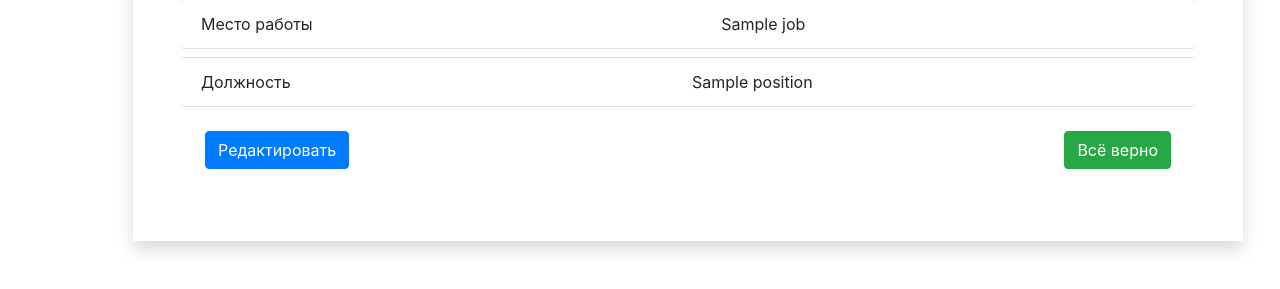
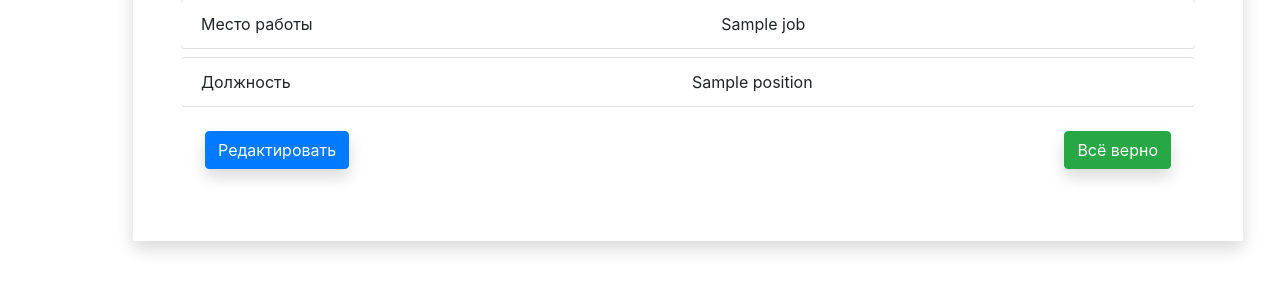
Before and after one commit to urfu-online/itoo-api, a Django app: template itoo_api/templates/profile_detail.html in a window 1280 px wide. Shown: the part 920-1209 px from the top of the page. Run offline with Django 3.2, Linux system fonts and the light colour scheme; the template is opened without the code that fills it: most values are stand-ins (such as "Sample title", 1, 10 or a date in 2020); some libraries are stand-ins or nearby versions.

Commit message:
anketa new #3

```diff
--- a/itoo_api/templates/profile_detail.html
+++ b/itoo_api/templates/profile_detail.html
@@ -63,11 +63,11 @@
         {% endfor %}
     </ul>
     <div class="d-flex row justify-content-between m-3 p-2">
-        <a class="btn btn-primary" href="{% url 'itoo:verified_profile:profile_edit' %}">
+        <a class="shadow btn btn-primary" href="{% url 'itoo:verified_profile:profile_edit' %}">
             <span>Редактировать</span>
         </a>
         <form method="post" class="post-form" enctype=multipart/form-data>{% csrf_token %}
-            <input type="submit" value="Всё верно" class="btn btn-success"/>
+            <input type="submit" value="Всё верно" class="shadow btn btn-success"/>
         </form>
     </div>
 </div>
```
Also changed, not shown: itoo_api/templates/profile_new.html (+2 -6 lines).
